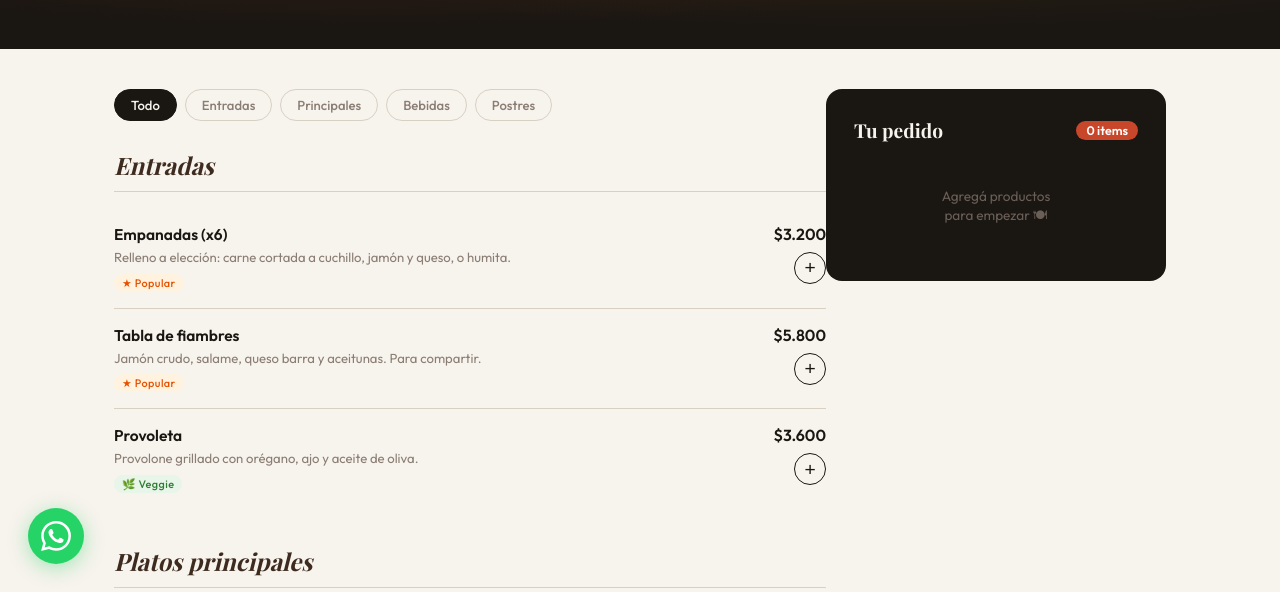
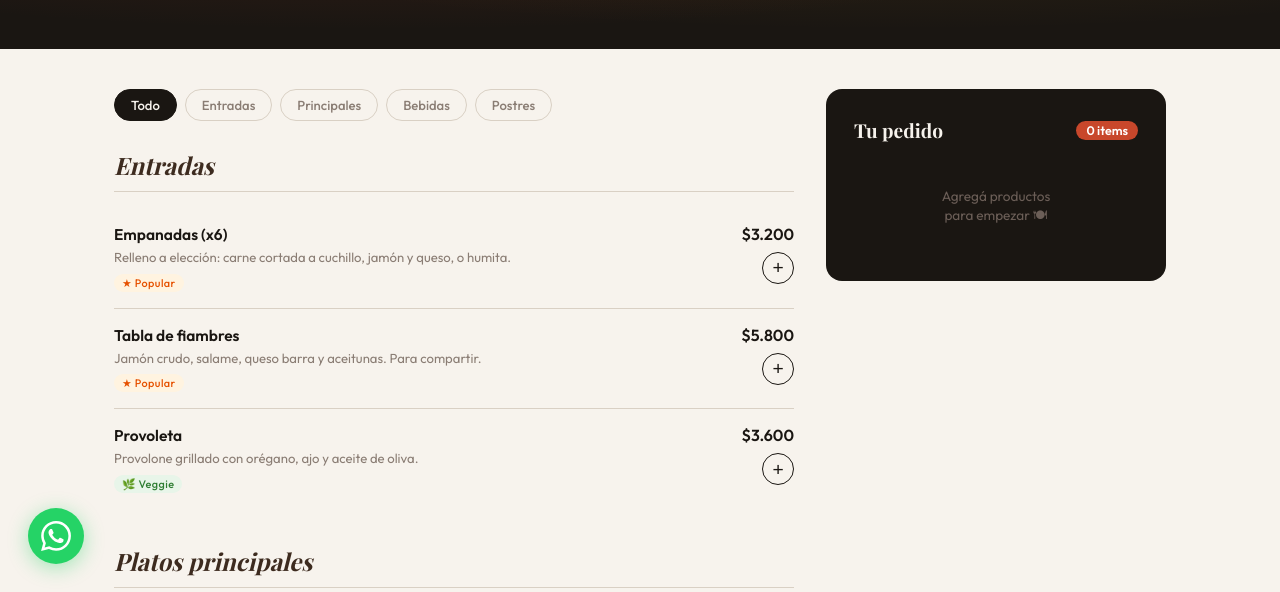
Before and after one commit to EmilianoVega2023/Mp-Carbon, a website: page public/index.html in a window 1280 px wide. Shown: the part 208-800 px from the top of the page. Drawn offline with nearby package versions, Linux system fonts and the light colour scheme; a web font is replaced by a local one.

Commit message:
ultimos retoques solucionados

```diff
--- a/public/index.html
+++ b/public/index.html
@@ -82,15 +82,21 @@
   .layout {
     display: grid;
     grid-template-columns: 1fr 340px;
-    gap: 0;
+    gap: 32px;
     max-width: 1100px;
     margin: 0 auto;
     padding: 40px 24px;
     align-items: start;
+    box-sizing: border-box;
+  }
+
+  .menu-col {
+    min-width: 0;
+    overflow: hidden;
   }
 
   @media(max-width: 768px) {
-    .layout { grid-template-columns: 1fr; padding: 24px 16px; }
+    .layout { grid-template-columns: 1fr; padding: 24px 16px; gap: 0; }
   }
 
   /* ── CATEGORIES ── */
@@ -710,6 +716,11 @@ function showToast(msg) {
 // ── INIT ──
 renderMenu();
 renderCart();
+
+// Ocultar overlay al volver con el botón atrás (bfcache)
+window.addEventListener('pageshow', function(e) {
+  document.getElementById('overlay').classList.remove('show');
+});
 </script>
 </body>
 </html>
```
